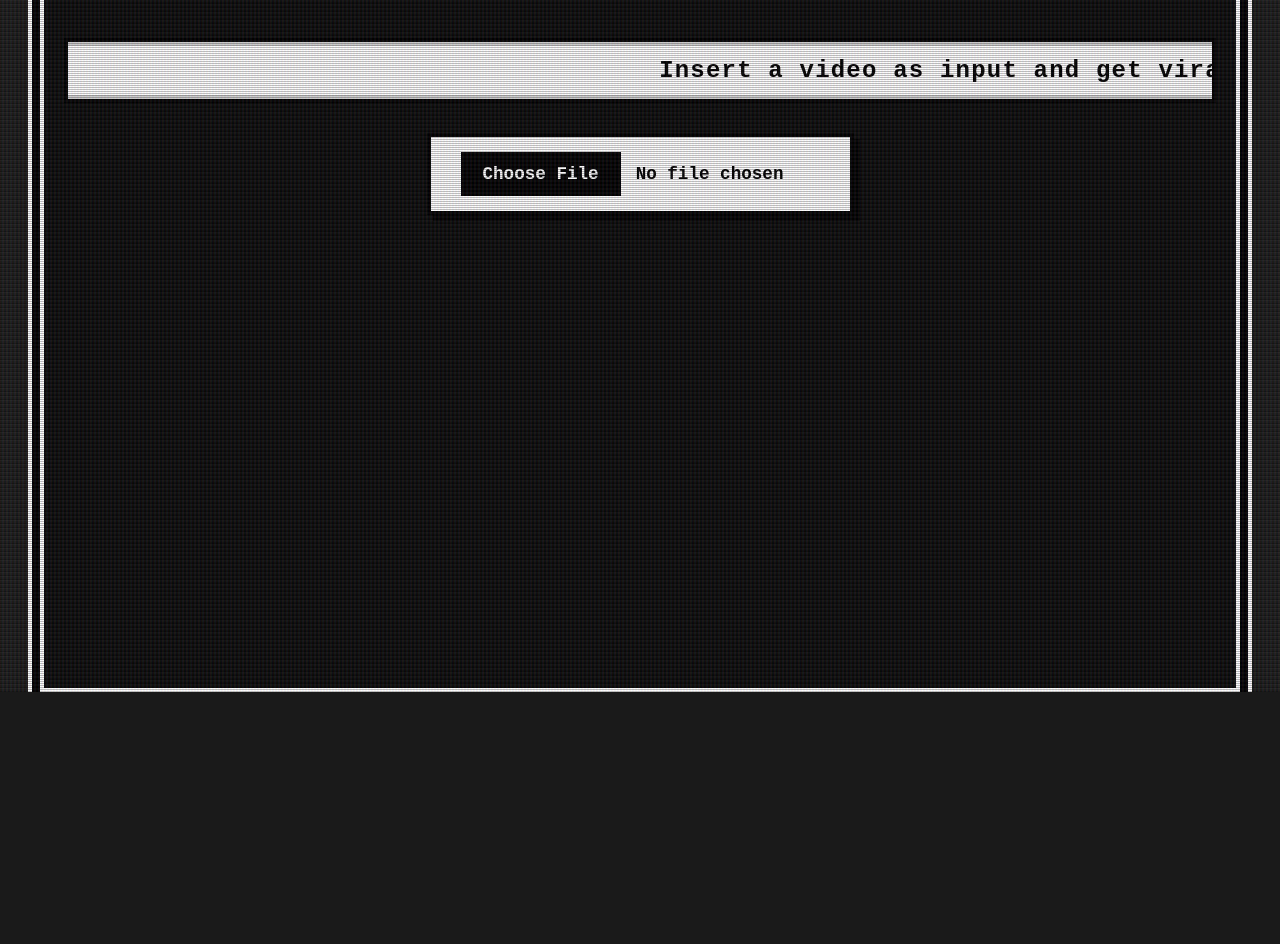
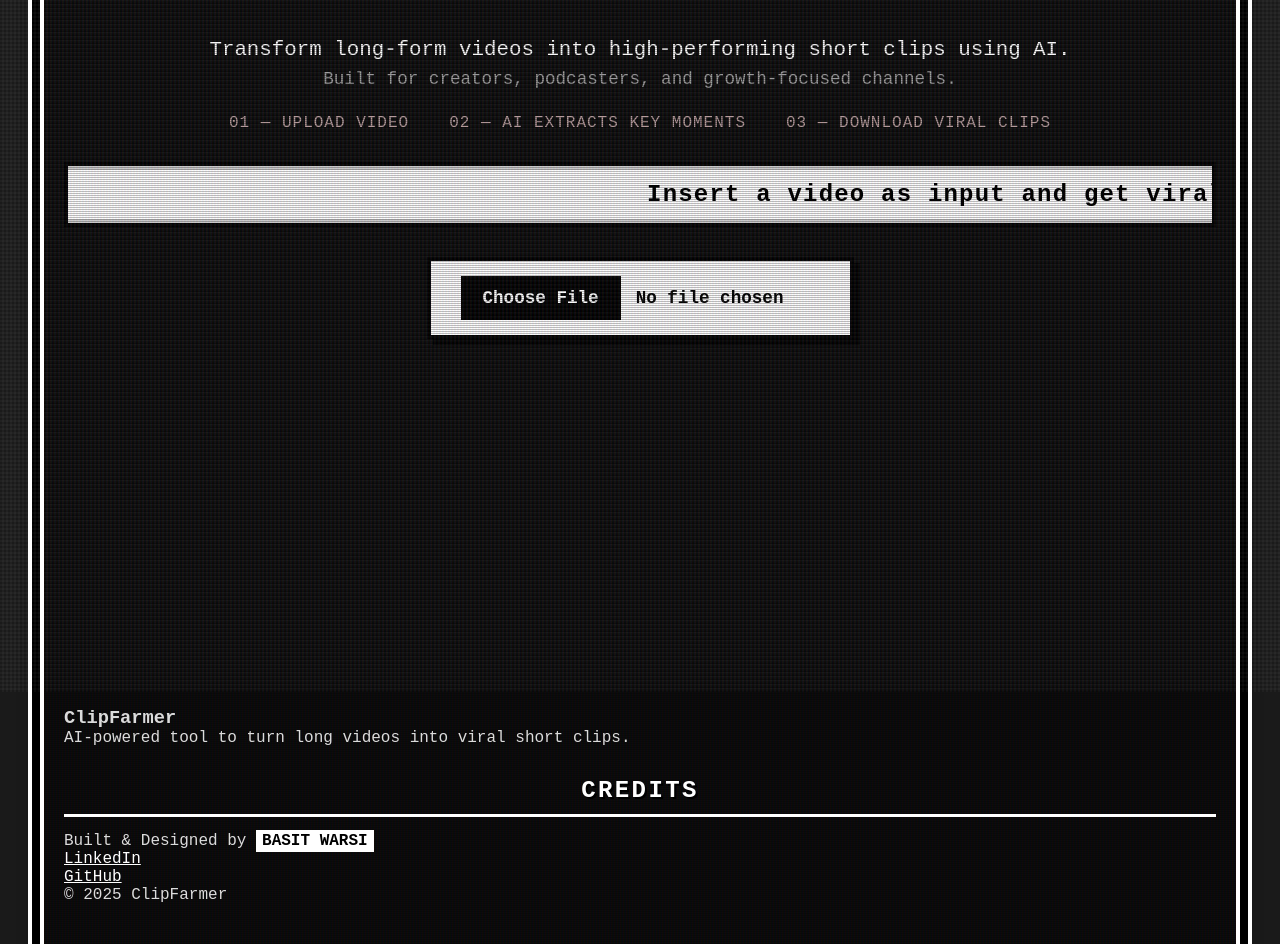
Before and after one commit to bats15/ClipFarmer, a Next.js app in the folder frontend/: page / in a window 1280 px wide. Shown: the part 108-1052 px from the top of the page. Before the commit the page ends 800 px from the top, so only its background shows below. Built offline with nearby package versions, Linux system fonts and the light colour scheme.

Commit message:
frontend and seo

```diff
--- a/frontend/app/layout.tsx
+++ b/frontend/app/layout.tsx
@@ -12,12 +12,20 @@ const geistMono = Geist_Mono({
   subsets: ["latin"],
 });
 
-export const metadata = {
-  title: "ClipFarmer",
-  icons: {
-    icon: [
-      { url: "/favicon.ico", sizes: "32x32", type: "image/x-icon" },
-    ],
+// app/layout.tsx
+
+export const metadata : Metadata = {
+  title: "ClipFarmer – AI Clip Generator",
+  description:
+    "Turn long videos into viral short clips automatically using AI.",
+  metadataBase: new URL("https://clipfarmer.app"),
+  openGraph: {
+    title: "ClipFarmer – AI Clip Generator",
+    description:
+      "Automatically turn long videos into viral short clips.",
+    url: "https://clipfarmer.app",
+    siteName: "ClipFarmer",
+    type: "website",
   },
 };
 
--- a/frontend/app/page.tsx
+++ b/frontend/app/page.tsx
@@ -46,6 +46,21 @@ export default function Home() {
   return (
     <main>
       <h1>ClipFarmer.io</h1>
+      <section className="hero-text">
+        <p>
+          Transform long-form videos into high-performing short clips using AI.
+        </p>
+        <p className="sub">
+          Built for creators, podcasters, and growth-focused channels.
+        </p>
+      </section>
+
+      <section className="how">
+        <div>01 — Upload Video</div>
+        <div>02 — AI Extracts Key Moments</div>
+        <div>03 — Download Viral Clips</div>
+      </section>
+
       <div className="marquee-container">
         <h3>Insert a video as input and get viral clips out of these</h3>
       </div>
@@ -78,6 +93,34 @@ export default function Home() {
           <video src={outputUrl} controls className="mt-4 w-full outputVid" />
         </>
       )}
+
+      <footer className="footer">
+        <div className="footer-inner">
+          <div className="footer-left">
+            <h3>ClipFarmer</h3>
+            <p>AI-powered tool to turn long videos into viral short clips.</p>
+          </div>
+
+          <div className="footer-right">
+            <h4>Credits</h4>
+            <p>
+              Built & Designed by{" "}
+              <a href="https://basitwarsi.vercel.app/" target="blank">
+                <span className="highlight-name">BASIT WARSI</span>
+              </a>
+            </p>
+            <a href="https://linkedin.com/in/basitwarsi" target="_blank">
+              LinkedIn
+            </a>
+            <br />
+            <a href="https://github.com/bats15" target="_blank">
+              GitHub
+            </a>
+            <br />
+            <p>© {new Date().getFullYear()} ClipFarmer</p>
+          </div>
+        </div>
+      </footer>
     </main>
   );
 }
--- a/frontend/app/pageStyles.css
+++ b/frontend/app/pageStyles.css
@@ -22,6 +22,7 @@ main {
         0 0 0 12px #fff,
         0 8px 16px rgba(0, 0, 0, 0.8);
     min-height: 100vh;
+    position: relative;
 }
 
 main h1 {
@@ -247,3 +248,56 @@ main::after {
 .generate:active .top{
     transform: translateY(10px);
 }
+
+
+main::before,
+main::after {
+    z-index: 0;
+}
+
+.footer {
+    margin-top: 23em;
+    position: relative;
+    z-index: 2;
+    color: #dbdbdb;
+}
+
+.footer a {
+    color: #fff;
+    text-decoration: underline;
+}
+
+.highlight-name {
+    background: #fff;
+    color: #000;
+    padding: 2px 6px;
+    font-weight: 900;
+}
+
+.hero-text {
+    text-align: center;
+    margin-bottom: 25px;
+    color: #fff;
+}
+
+.hero-text p {
+    font-size: 1.3rem;
+    margin-bottom: 8px;
+}
+
+.hero-text .sub {
+    opacity: 0.6;
+    font-size: 1.1rem;
+}
+
+.how {
+    display: flex;
+    justify-content: center;
+    gap: 40px;
+    margin: 20px 0 30px;
+    font-size: 1rem;
+    letter-spacing: 1px;
+    opacity: 0.7;
+    text-transform: uppercase;
+    color: #ffdbdb;
+}
```
